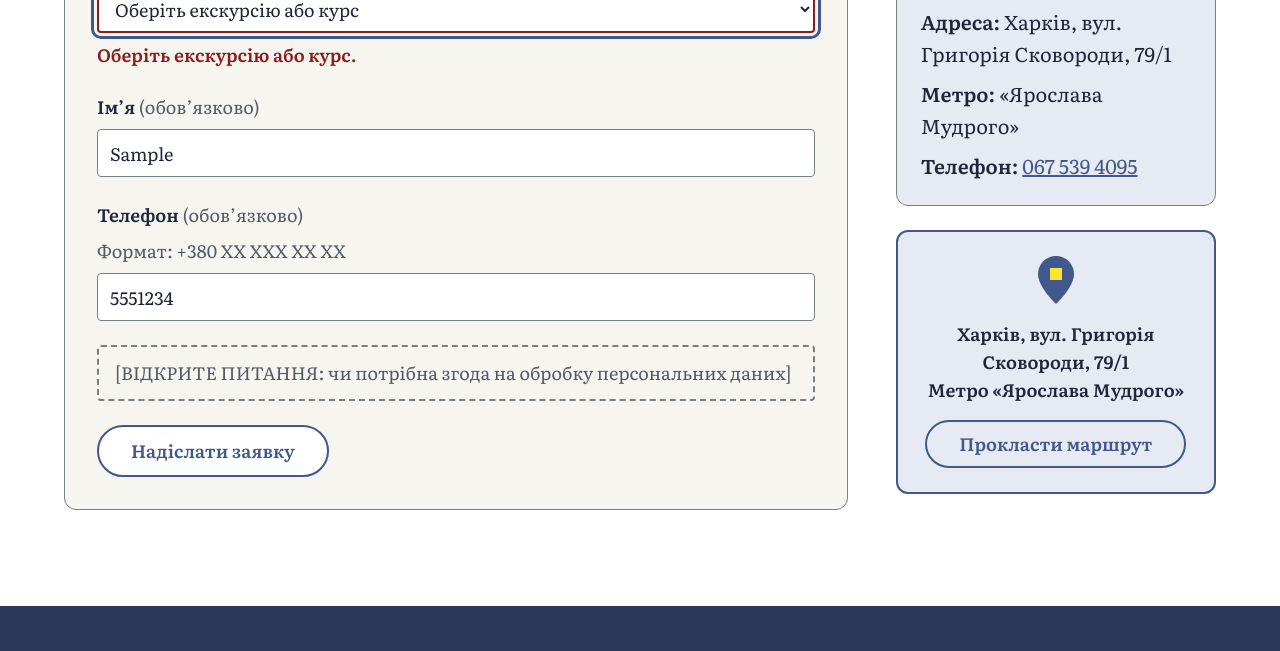
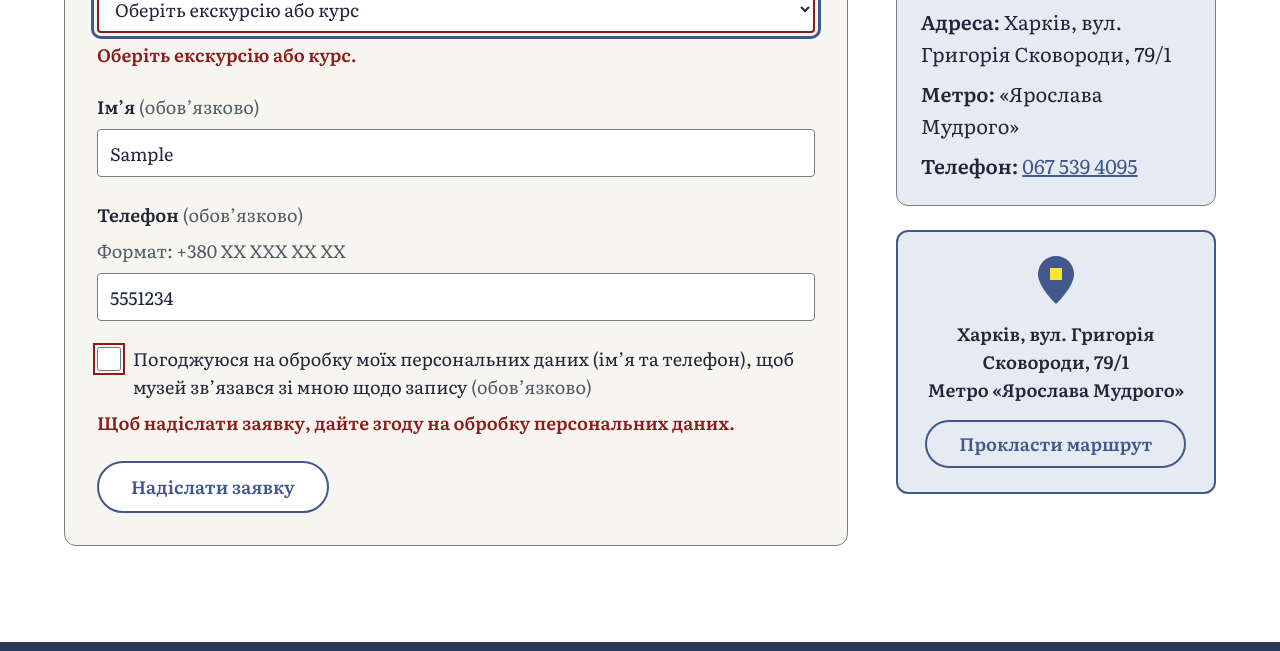
Before and after one commit to mariiakyrykovych/kurs-web-, a plain HTML site: page index.html in a window 1280 px wide. Both pictures are taken after typing "Sample", "5551234" into the empty fields and a click on the button "Надіслати заявку". Shown: the part 5037-5688 px from the top of the page. Drawn offline with Linux system fonts and the light colour scheme.

Commit message:
Додати згоду на обробку даних у форму й прибрати телефон із шапки
- Форма запису: обов'язкова галочка згоди на обробку персональних даних
  з перевіркою й повідомленням про помилку
- Форма надсилається методом POST, щоб без JavaScript ім'я й телефон
  не потрапляли в адресу сторінки
- Шапка всіх сторінок: прибрано номер телефону та його стилі

Co-Authored-By: Claude Opus 5.5 <noreply@anthropic.com>

```diff
--- a/css/styles.css
+++ b/css/styles.css
@@ -144,16 +144,6 @@ select:focus-visible {
 }
 .site-nav a:hover { color: var(--white); text-decoration: underline; }
 .header-tools { display: flex; flex-wrap: wrap; gap: var(--space-4); align-items: center; }
-.header-phone {
-  display: inline-flex;
-  align-items: center;
-  min-height: 48px;
-  color: var(--white);
-  font-weight: 600;
-  text-decoration: none;
-  white-space: nowrap;
-}
-.header-phone:hover { color: var(--white); text-decoration: underline; }
 .header-cta {
   display: inline-flex;
   align-items: center;
@@ -290,7 +280,18 @@ select:focus-visible {
 }
 .field [aria-invalid="true"] { border: 2px solid var(--danger); }
 .field-error { color: var(--danger); font-weight: 600; }
-.form .todo { text-align: left; }
+.consent { display: flex; align-items: flex-start; gap: var(--space-3); }
+.field .consent input {
+  flex: none;
+  width: 24px;
+  min-height: 0;
+  height: 24px;
+  margin: 2px 0 0;
+  padding: 0;
+  accent-color: var(--museum-blue);
+}
+.field .consent label { font-weight: 400; }
+.field .consent [aria-invalid="true"] { outline: 2px solid var(--danger); outline-offset: 2px; }
 .form .btn {
   align-self: flex-start;
   min-height: 52px;
--- a/index.html
+++ b/index.html
@@ -30,7 +30,6 @@
           <button type="button" aria-pressed="true" aria-label="Українська">UA</button>
           <button type="button" aria-pressed="false" aria-label="English" lang="en">EN</button>
         </div>
-        <a class="header-phone" href="tel:+380675394095" aria-label="Зателефонувати: 067 539 4095">067&nbsp;539&nbsp;4095</a>
         <a class="header-cta" href="#signup">Записатися на екскурсію чи курс</a>
       </div>
     </div>
@@ -212,7 +211,7 @@
         <div class="signup-row">
           <div id="signup" class="signup">
             <h2>Запис</h2>
-            <form class="form" id="signup-form" novalidate>
+            <form class="form" id="signup-form" method="post" novalidate>
               <div class="field">
                 <label for="f-direction">Напрям <span>(обов’язково)</span></label>
                 <select id="f-direction" name="direction" required aria-required="true" aria-invalid="false" aria-describedby="err-direction">
@@ -238,7 +237,13 @@
                 <input id="f-phone" name="phone" type="tel" autocomplete="tel" placeholder="+380..." required aria-required="true" aria-invalid="false" aria-describedby="hint-phone err-phone">
                 <p id="err-phone" class="field-error" role="alert" hidden></p>
               </div>
-              <p class="todo">[ВІДКРИТЕ ПИТАННЯ: чи потрібна згода на обробку персональних даних]</p>
+              <div class="field field--consent">
+                <div class="consent">
+                  <input id="f-consent" name="consent" type="checkbox" required aria-required="true" aria-invalid="false" aria-describedby="err-consent">
+                  <label for="f-consent">Погоджуюся на обробку моїх персональних даних (ім’я та телефон), щоб музей зв’язався зі мною щодо запису <span>(обов’язково)</span></label>
+                </div>
+                <p id="err-consent" class="field-error" role="alert" hidden></p>
+              </div>
               <button class="btn btn-secondary" type="submit">Надіслати заявку</button>
             </form>
             <p class="thanks" id="signup-thanks" role="status" hidden>Дякуємо! Ми зателефонуємо Вам найближчим часом</p>
--- a/js/main.js
+++ b/js/main.js
@@ -7,8 +7,13 @@
   var fields = {
     direction: { input: form.elements.direction, error: document.getElementById('err-direction'), text: 'Оберіть екскурсію або курс.' },
     name: { input: form.elements.name, error: document.getElementById('err-name'), text: 'Вкажіть ім’я.' },
-    phone: { input: form.elements.phone, error: document.getElementById('err-phone'), text: 'Вкажіть номер телефону.' }
+    phone: { input: form.elements.phone, error: document.getElementById('err-phone'), text: 'Вкажіть номер телефону.' },
+    consent: { input: form.elements.consent, error: document.getElementById('err-consent'), text: 'Щоб надіслати заявку, дайте згоду на обробку персональних даних.' }
   };
+
+  function isEmpty(input) {
+    return input.type === 'checkbox' ? !input.checked : !input.value.trim();
+  }
 
   function setError(field, message) {
     field.input.setAttribute('aria-invalid', message ? 'true' : 'false');
@@ -43,7 +48,7 @@
     var firstInvalid = null;
     Object.keys(fields).forEach(function (key) {
       var field = fields[key];
-      var empty = !field.input.value.trim();
+      var empty = isEmpty(field.input);
       setError(field, empty ? field.text : '');
       if (empty && !firstInvalid) firstInvalid = field.input;
     });
```
Also changed, not shown: courses.html (+0 -1 lines), exhibits.html (+0 -1 lines).
